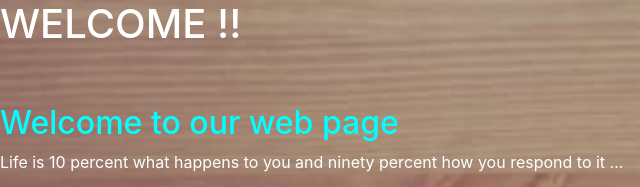
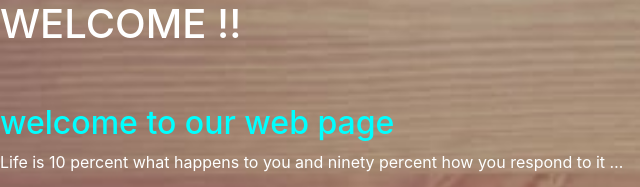
Before and after one commit to ksandeep2707/reponsivewebpage, a plain HTML site: page index.html in a window 1280 px wide. Shown: the top 187 px of the page, 0-640 px from the left. Drawn offline with Linux system fonts and the light colour scheme.

Commit message:
First commit

```diff
--- a/index.html
+++ b/index.html
@@ -10,7 +10,7 @@
 </head>
 <body>
 	<h1 style="color:white" class="text-uppercase">welcome !!</h1><br><br>
-	<h2 style="color:aqua">Welcome to our web page</h1>
+	<h2 style="color:aqua" class="text-lowercase">Welcome to our web page</h1>
 		<p style="color:white">Life is 10 percent what happens to you and ninety percent how you respond to it …</p>
 	<button type="button" class="btn btn-default btn-lg but">Explore more</button>
 
```
